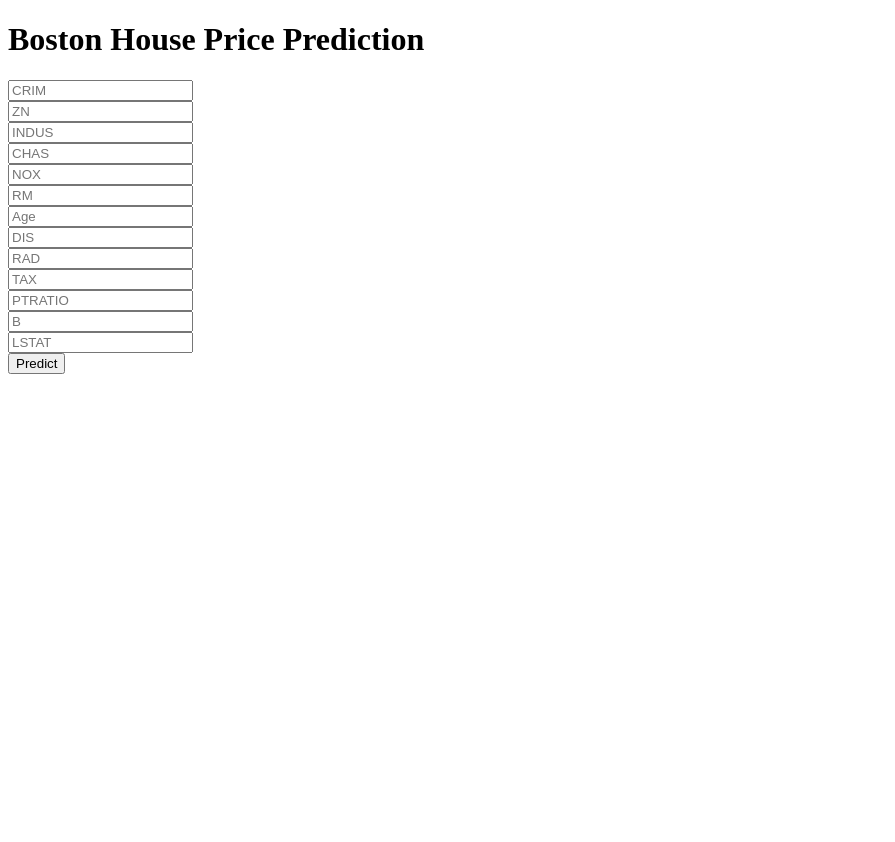
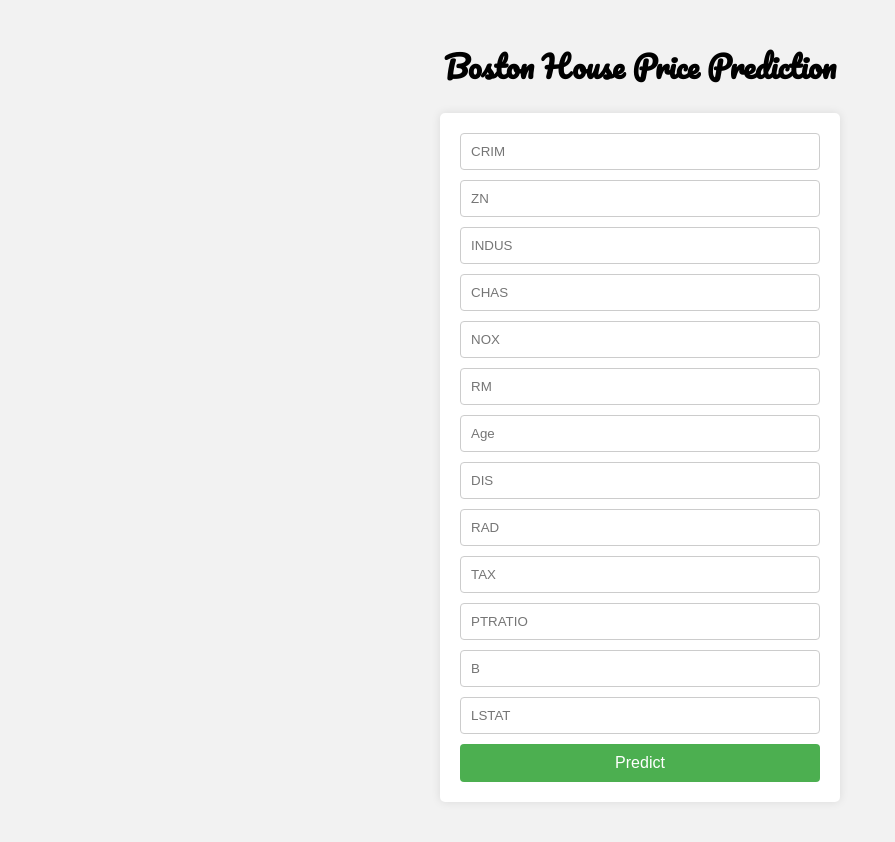
Before and after one commit to sanjeevrana90/BostonHousePrediction, a Flask app: page / in a window 1280 px wide. Shown: the whole page, without its empty margins (0-895 px from the left). Before the commit the page ends 800 px from the top, so only its background shows below. Run offline with Flask 3, Linux system fonts and the light colour scheme.

Commit message:
This is a commit for web application

```diff
--- a/app.py
+++ b/app.py
@@ -29,7 +29,7 @@ def predict():
     final_input = scalar.transform(np.array(data).reshape(1, -1))
     print(final_input)
     output = regmodel.predict(final_input)[0]
-    return  render_template("home.html", prediction_text = "The House Price Prediction is {}".format(output))
+    return  render_template("home.html", prediction_text = "The House Price Prediction is (in Lacs) {}".format(output))
 
 
 
--- a/templates/home.html
+++ b/templates/home.html
@@ -1,48 +1,97 @@
 <!DOCTYPE html>
-<html >
-
+<html>
 <head>
   <meta charset="UTF-8">
   <title>ML API</title>
-  <link href='https://fonts.googleapis.com/css?family=Pacifico' rel='stylesheet' type='text/css'>
-<link href='https://fonts.googleapis.com/css?family=Arimo' rel='stylesheet' type='text/css'>
-<link href='https://fonts.googleapis.com/css?family=Hind:300' rel='stylesheet' type='text/css'>
-<link href='https://fonts.googleapis.com/css?family=Open+Sans+Condensed:300' rel='stylesheet' type='text/css'>
+  <link href="https://fonts.googleapis.com/css?family=Pacifico" rel="stylesheet">
+  <link href="https://fonts.googleapis.com/css?family=Arimo" rel="stylesheet">
+  <link href="https://fonts.googleapis.com/css?family=Hind:300" rel="stylesheet">
+  <link href="https://fonts.googleapis.com/css?family=Open+Sans+Condensed:300" rel="stylesheet">
+  <style>
+    body {
+      font-family: 'Arimo', sans-serif;
+      background-color: #f2f2f2;
+      margin: 0;
+      padding: 0;
+    }
 
+    .container {
+      max-width: 400px;
+      margin: 0 auto;
+      padding: 20px;
+    }
 
+    h1 {
+      font-family: 'Pacifico', cursive;
+      font-size: 30px;
+      text-align: center;
+      margin-bottom: 20px;
+    }
+
+    form {
+      background-color: #ffffff;
+      padding: 20px;
+      border-radius: 5px;
+      box-shadow: 0px 0px 10px rgba(0, 0, 0, 0.1);
+    }
+
+    input[type="text"] {
+      width: 100%;
+      padding: 10px;
+      margin-bottom: 10px;
+      border: 1px solid #ccc;
+      border-radius: 4px;
+      box-sizing: border-box;
+    }
+
+    button[type="submit"] {
+      width: 100%;
+      padding: 10px;
+      background-color: #4caf50;
+      color: #ffffff;
+      border: none;
+      border-radius: 4px;
+      cursor: pointer;
+      font-size: 16px;
+    }
+
+    button[type="submit"]:hover {
+      background-color: #45a049;
+    }
+
+    .prediction {
+      margin-top: 20px;
+      text-align: center;
+      font-size: 18px;
+    }
+  </style>
 </head>
+<body>
+  <div class="container">
+    <h1>Boston House Price Prediction</h1>
 
-<body>
- <div class="login">
-	<h1>Boston House Price Prediction</h1>
+    <!-- Main Input For Receiving Query to our ML -->
+    <form action="{{ url_for('predict') }}" method="post">
+      <input type="text" name="CRIM" placeholder="CRIM" required><br>
+      <input type="text" name="ZN" placeholder="ZN" required><br>
+      <input type="text" name="INDUS" placeholder="INDUS" required><br>
+      <input type="text" name="CHAS" placeholder="CHAS" required><br>
+      <input type="text" name="NOX" placeholder="NOX" required><br>
+      <input type="text" name="RM" placeholder="RM" required><br>
+      <input type="text" name="Age" placeholder="Age" required><br>
+      <input type="text" name="DIS" placeholder="DIS" required><br>
+      <input type="text" name="RAD" placeholder="RAD" required><br>
+      <input type="text" name="TAX" placeholder="TAX" required><br>
+      <input type="text" name="PTRATIO" placeholder="PTRATIO" required><br>
+      <input type="text" name="B" placeholder="B" required><br>
+      <input type="text" name="LSTAT" placeholder="LSTAT" required><br>
 
-     <!-- Main Input For Receiving Query to our ML -->
-    <form action="{{ url_for('predict')}}"method="post">
-      <input type="text" name="CRIM" placeholder="CRIM" required="required" /><br>
-    	<input type="text" name="ZN" placeholder="ZN" required="required" /><br>
-        <input type="text" name="INDUS" placeholder="INDUS" required="required" /><br>
-        <input type="text" name="CHAS" placeholder="CHAS" required="required" /><br>
-        <input type="text" name="NOX" placeholder="NOX" required="required" /><br>
-        <input type="text" name="RM" placeholder="RM" required="required" /><br>
-        <input type="text" name="Age" placeholder="Age" required="required" /><br>
-        <input type="text" name="DIS" placeholder="DIS" required="required" /><br>
-        <input type="text" name="RAD" placeholder="RAD" required="required" /><br>
-        <input type="text" name="TAX" placeholder="TAX" required="required" /><br>
-        <input type="text" name="PTRATIO" placeholder="PTRATIO" required="required" /><br>
-        <input type="text" name="B" placeholder="B" required="required" /><br>
-        <input type="text" name="LSTAT" placeholder="LSTAT" required="required" /><br>
-
-
-
-        <button type="submit" class="btn btn-primary btn-block btn-large">Predict</button>
+      <button type="submit">Predict</button>
     </form>
 
-   <br>
-   <br>
-
-
- </div>
- {{prediction_text}}
-
+    <div class="prediction">
+      {{ prediction_text }}
+    </div>
+  </div>
 </body>
 </html>
```
Also changed, not shown: 1 other file.
